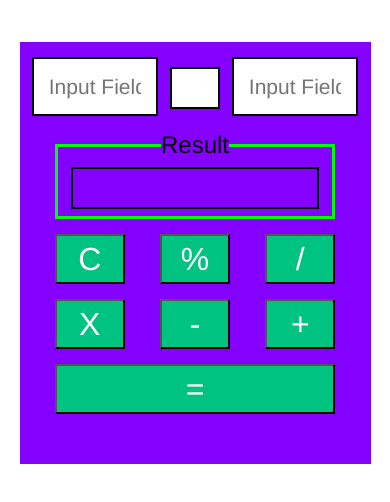
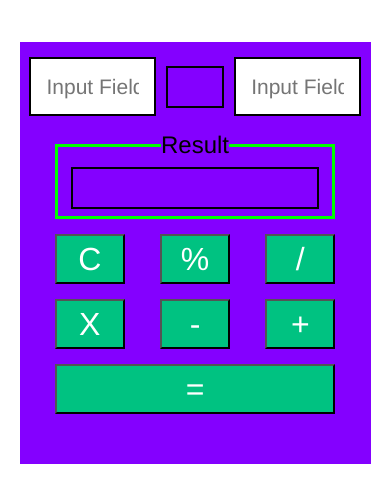
Before and after one commit to SUDIPSHIT777/calculator.github.io, a plain HTML site: page index.html in a window 390 px wide. Drawn offline with Linux system fonts and the light colour scheme.

Commit message:
calculator.css

```diff
--- a/CSS/calculator.css
+++ b/CSS/calculator.css
@@ -22,12 +22,17 @@ body {
 .input {
     display: flex;
     justify-content: space-evenly;
+    align-items: center;
     margin-top: 15px;
 }
 
 .symbol {
-    width: 12%;
+    width: 4vw;
+    height: 6vh;
+    background: transparent;
     text-align: center;
+    font-size: 30px;
+    color: white;
 }
 
 input {
@@ -125,10 +130,12 @@ button {
     }
 
     .symbol {
-        width: 14%;
+        width: 15vw;
         height: 5vh;
+        background: transparent;
         text-align: center;
-        margin-top: 10px;
-        font-size: 26px;
+        font-size: 35px;
+        color: white;
     }
+
 }
```
